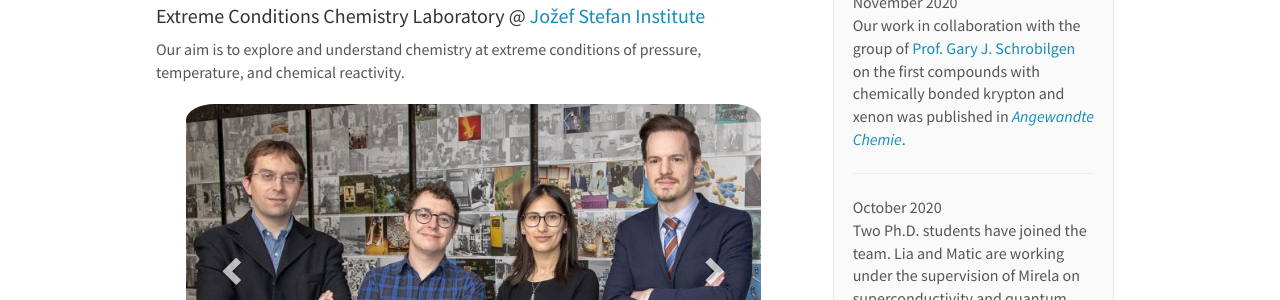
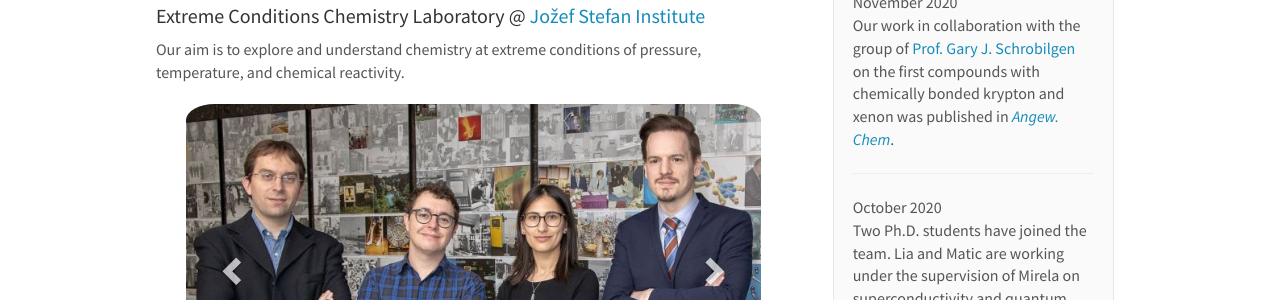
Before and after one commit to eccl-jsi/eccl-jsi.github.io, a Jekyll site: the page built from _pages/home.md, in a window 1280 px wide and 900 px high. Shown: the part 143-443 px from the top of the window. Built offline with Jekyll 4.4.1, drawn with Linux system fonts in a browser that asks for light colours; nearby versions of some CDN libraries.

Commit message:
Update news.yml

```diff
--- a/_data/news.yml
+++ b/_data/news.yml
@@ -1,5 +1,5 @@
 - date: November 2020
-  headline: "Our work in collaboration with the group of <a href='https://www.chemistry.mcmaster.ca/schrobilgen/'>Prof. Gary J. Schrobilgen</a> on the first compounds with chemically bonded krypton and xenon was published in <a href='https://doi.org/10.1002/anie.202014682'><i>Angewandte Chemie</i></a>."
+  headline: "Our work in collaboration with the group of <a href='https://www.chemistry.mcmaster.ca/schrobilgen/'>Prof. Gary J. Schrobilgen</a> on the first compounds with chemically bonded krypton and xenon was published in <a href='https://doi.org/10.1002/anie.202014682'><i>Angew. Chem</i></a>."
 
 - date: October 2020
   headline: "Two Ph.D. students have joined the team. Lia and Matic are working under the supervision of Mirela on superconductivity and quantum magnetism."
```
